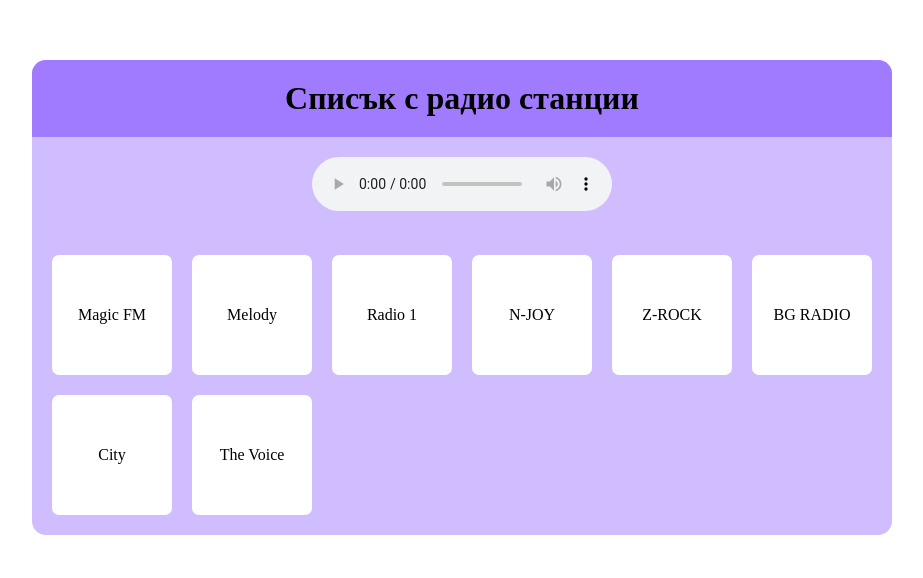
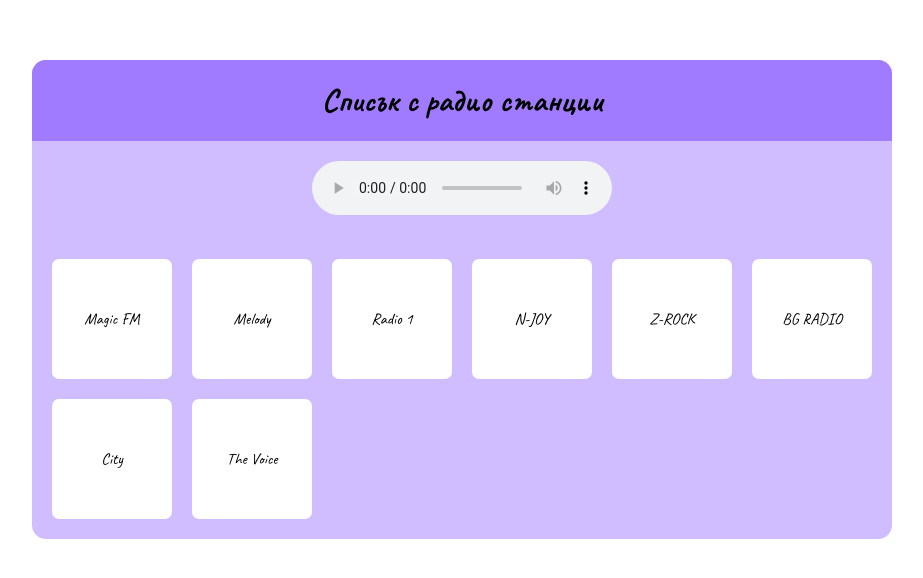
Before and after one commit to nedelch094/nedelch094.github.io, a plain HTML site: page index.html in a window 1280 px wide. Shown: the part 240-818 px from the top of the page, without its empty margins (178-1101 px from the left). Drawn offline with Linux system fonts and the light colour scheme.

Commit message:
Changed font family for the header and radio items

```diff
--- a/index.html
+++ b/index.html
@@ -30,6 +30,7 @@
     .container__header h1 {
       width: fit-content;
       margin: auto;
+      font-family: 'Caveat';
     }
 
     .container__filter {
@@ -59,6 +60,7 @@
       height: 80px;
       justify-content: center;
       transition: .3s ease;
+      font-family: 'Caveat';
     }
 
     .container__radio-item:hover {
```
